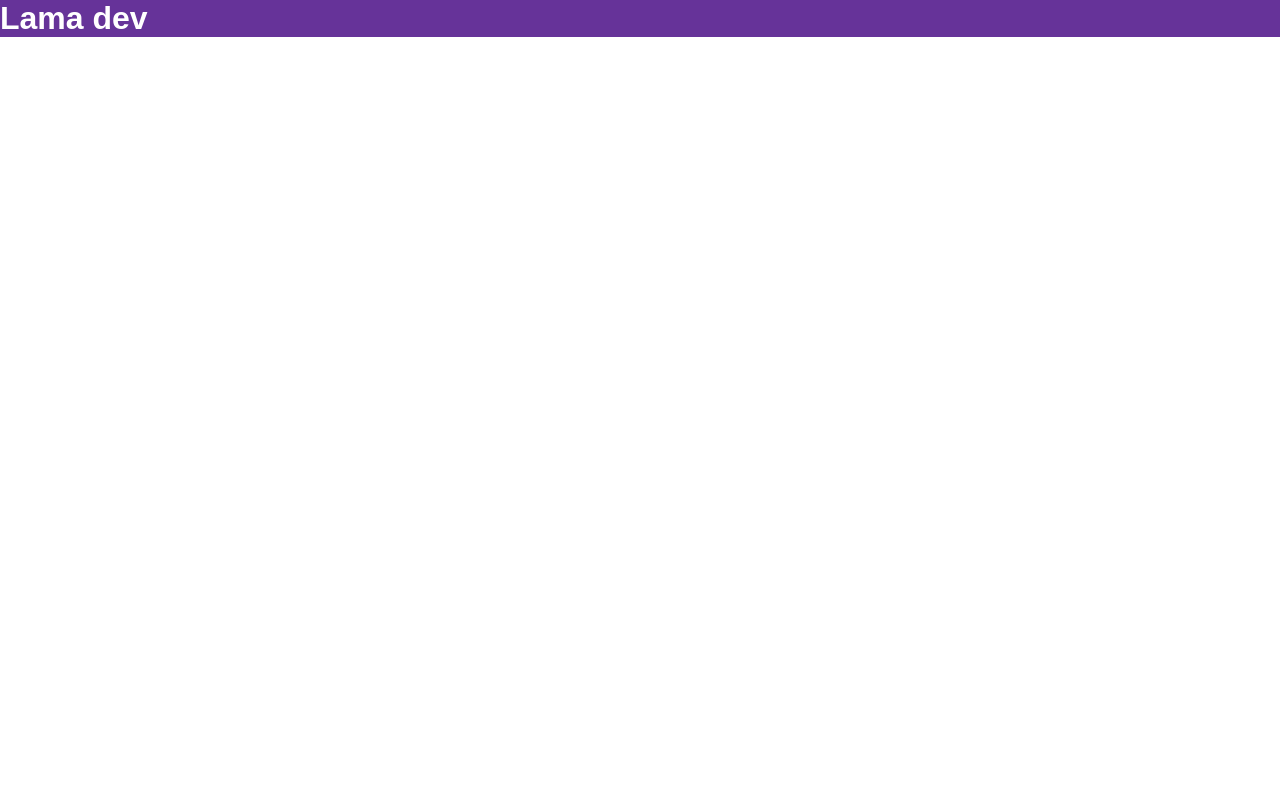
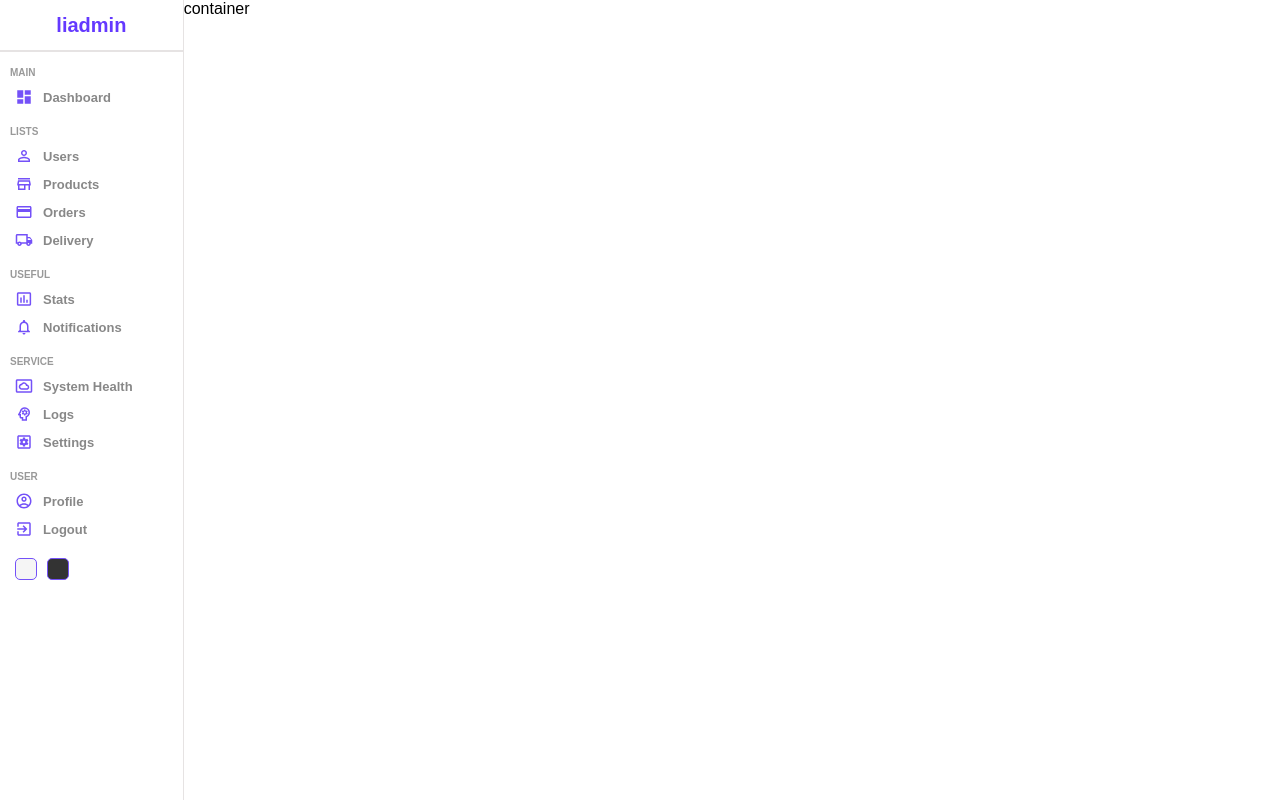
Before and after one commit to Liantsoa-Rabevahoaka/liadmin, a React (Vite) app in the folder admin/: page / in a window 1280 px wide. Built offline with nearby package versions, Linux system fonts and the light colour scheme.

Commit message:
add navbar

```diff
--- a/admin/package.json
+++ b/admin/package.json
@@ -10,6 +10,10 @@
     "preview": "vite preview"
   },
   "dependencies": {
+    "@emotion/react": "^11.14.0",
+    "@emotion/styled": "^11.14.0",
+    "@mui/icons-material": "^6.4.0",
+    "@mui/material": "^6.4.0",
     "react": "^18.3.1",
     "react-dom": "^18.3.1",
     "react-router-dom": "^7.1.3",
--- /dev/null
+++ b/admin/src/components/sidebar/Sidebar.jsx
@@ -0,0 +1,87 @@
+import "./sidebar.scss"
+import DashboardIcon from '@mui/icons-material/Dashboard'
+import PersonOutlineOutlinedIcon from '@mui/icons-material/PersonOutlineOutlined';
+import StoreOutlinedIcon from '@mui/icons-material/StoreOutlined';
+import CreditCardOutlinedIcon from '@mui/icons-material/CreditCardOutlined';
+import LocalShippingOutlinedIcon from '@mui/icons-material/LocalShippingOutlined';
+import InsertChartOutlinedIcon from '@mui/icons-material/InsertChartOutlined'
+import NotificationsNoneOutlinedIcon from '@mui/icons-material/NotificationsNoneOutlined'
+import SettingsSystemDaydreamOutlinedIcon from '@mui/icons-material/SettingsSystemDaydreamOutlined'
+import PsychologyOutlinedIcon from '@mui/icons-material/PsychologyOutlined'
+import SettingsApplicationsOutlinedIcon from '@mui/icons-material/SettingsApplicationsOutlined'
+import AccountCircleOutlinedIcon from '@mui/icons-material/AccountCircleOutlined'
+import ExitToAppOutlinedIcon from '@mui/icons-material/ExitToAppOutlined'
+
+const Sidebar = () => {
+  return  (
+    <div className="sidebar">
+        <div className="top">
+            <span className="logo">liadmin</span>
+        </div>
+        <hr />
+        <div className="center">
+            <ul>
+                <p className="title">MAIN</p>
+                <li>
+                    <DashboardIcon className="icon"/>
+                    <span>Dashboard</span>
+                </li>
+                <p className="title">LISTS</p>
+                <li>
+                    <PersonOutlineOutlinedIcon className="icon"/>
+                    <span> Users</span>
+                </li>
+                <li>
+                    <StoreOutlinedIcon className="icon"/>
+                    <span>Products</span>
+                </li>
+                <li>
+                    <CreditCardOutlinedIcon className="icon"/>
+                    <span>Orders</span>
+                </li>
+                <li>
+                    <LocalShippingOutlinedIcon className="icon"/>
+                    <span>Delivery</span>
+                </li>
+                <p className="title">USEFUL</p>
+                <li>
+                    <InsertChartOutlinedIcon className="icon"/>
+                    <span>Stats</span>
+                </li>
+                <li>
+                    <NotificationsNoneOutlinedIcon className="icon"/>
+                    <span>Notifications</span>
+                </li>
+                <p className="title">SERVICE</p>
+                <li>
+                    <SettingsSystemDaydreamOutlinedIcon className="icon"/>
+                    <span>System Health</span>
+                </li>
+                <li>
+                    <PsychologyOutlinedIcon className="icon"/>
+                    <span>Logs</span>
+                </li>
+                <li>
+                    <SettingsApplicationsOutlinedIcon className="icon"/>
+                    <span>Settings</span>
+                </li>
+                <p className="title">USER</p>
+                <li>
+                    <AccountCircleOutlinedIcon className="icon"/>
+                    <span>Profile</span>
+                </li>
+                <li>
+                    <ExitToAppOutlinedIcon className="icon"/>
+                    <span>Logout </span>
+                </li>
+            </ul>
+        </div>
+        <div className="bottom">
+            <div className="colorOption"></div>
+            <div className="colorOption"></div>
+        </div>
+    </div>
+  )
+}
+
+export default Sidebar
--- /dev/null
+++ b/admin/src/components/sidebar/Sidebar.scss
@@ -0,0 +1,88 @@
+.sidebar{
+    flex: 1;
+    border-right: 0.5px solid rgb(230, 227, 227);
+    // bordure de droite separant les 2 cotés
+    min-height: 100vh;
+    background-color: white;
+
+    .top{
+        height: 50px;
+        display: flex;
+        align-items: center;
+        justify-content: center;
+
+        .logo{
+            font-size: 20px;
+            font-weight: bold;
+            color: #6439ff;
+        }
+    }
+
+    hr{
+        height: 0;
+        border: 0.5px solid rgb(230, 227, 227);
+    }
+
+    .center{
+        padding-left: 10px;
+
+        ul{
+            list-style: none;
+            margin: 0;
+            padding: 0;
+
+            .title{
+                font-size: 10px;
+                font-weight: bold;
+                color: #999;
+                margin-top: 15px;
+                margin-bottom: 5px;
+            }
+
+            li{
+                display: flex;
+                align-items: center;
+                padding: 5px;
+                cursor: pointer;
+
+                &:hover{
+                    background-color: #ece8ff;
+                }
+
+                .icon{
+                    font-size: 18px;
+                    color: #7451f8;
+                }
+
+                span{
+                    font-size: 13px;
+                    font-weight: 600;
+                    color: #888;
+                    margin-left: 10px;
+                }
+            }
+        }
+    }
+
+    .bottom{
+        display: flex;
+        align-items: center;
+        margin: 10px;
+
+        .colorOption{
+            width: 20px;
+            height: 20px;
+            border-radius: 5px;
+            border: 1px solid #7451f8;
+            cursor: pointer;
+            margin: 5px;
+
+            &:nth-child(1){
+                background-color: whitesmoke;
+            }
+            &:nth-child(2){
+                background-color: #333;
+            }
+        }
+    }
+}
--- a/admin/src/pages/home/Home.jsx
+++ b/admin/src/pages/home/Home.jsx
@@ -1,9 +1,11 @@
 import "./Home.scss"
+import Sidebar from "../../components/sidebar/Sidebar"
 
 const Home = () => {
   return (
     <div className="home">
-        <h1 className="title">Lama dev</h1>
+        <Sidebar/>
+        <div className="homeContainer">container</div>
     </div>
   )
 }
--- a/admin/src/pages/home/Home.scss
+++ b/admin/src/pages/home/Home.scss
@@ -1,6 +1,7 @@
 .home{
-    background-color: rebeccapurple;
-    .title {
-        color: white ;
+    display: flex;
+
+    .homeContainer{
+        flex: 6;
     }
 }
```
Also changed, not shown: admin/src/components/navbar/Navbar.jsx (added, +9 -0 lines), admin/src/components/navbar/Navbar.scss (added), 1 other file (tests, documents, lock files or other folders).
